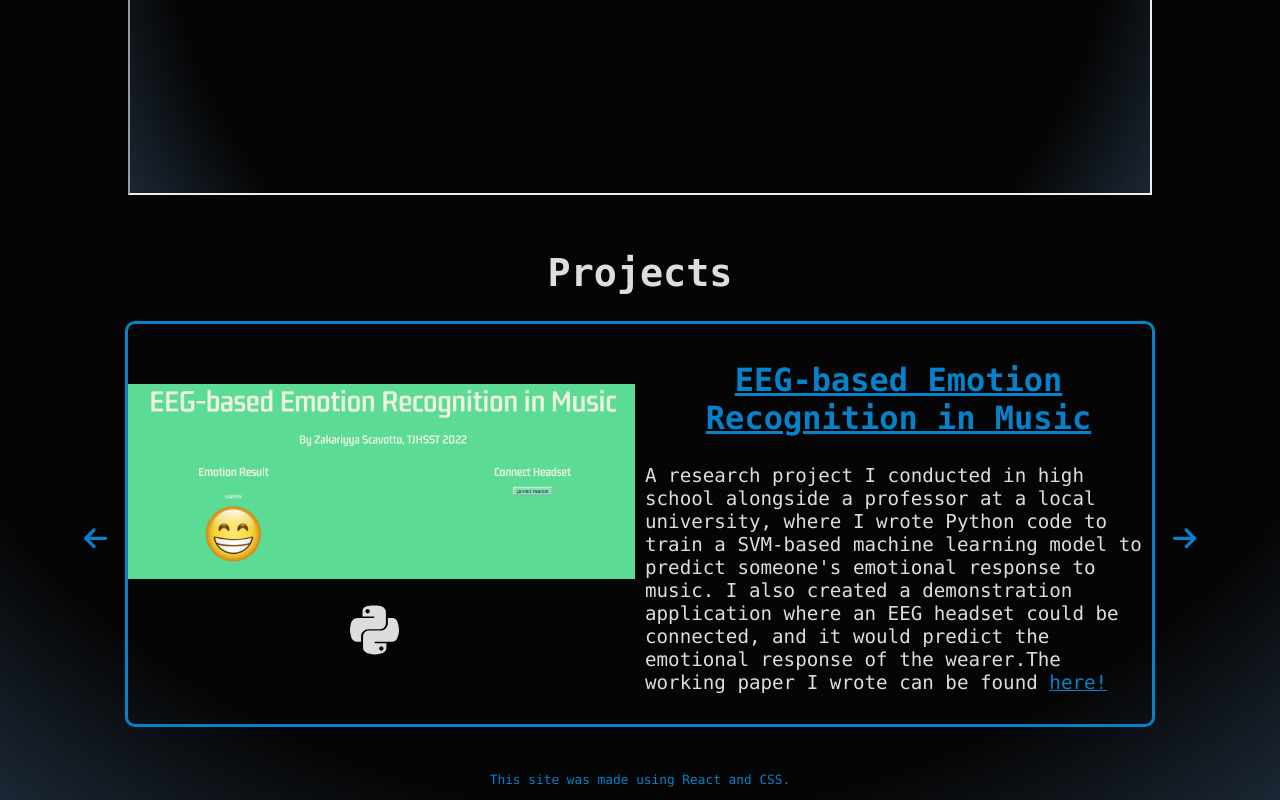
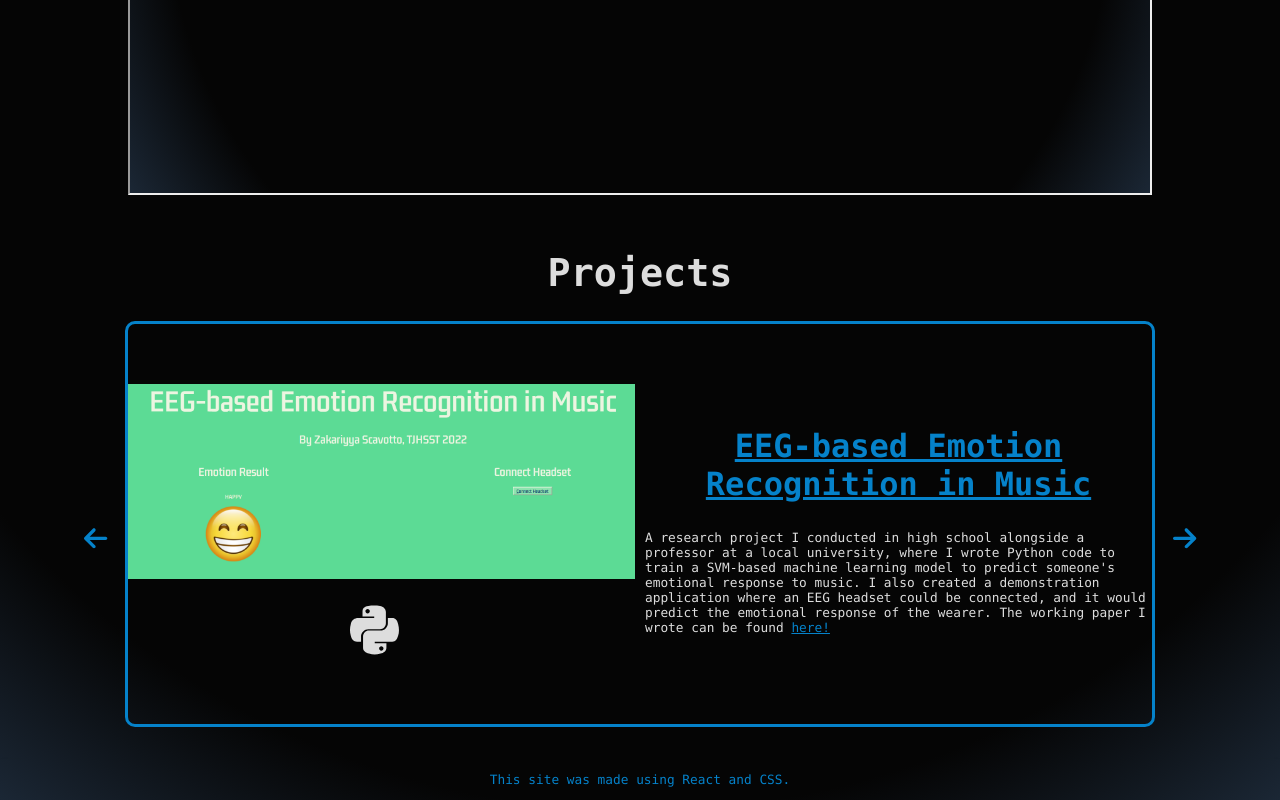
Before and after one commit to ZakariyyaScavotto/zs-portfolio-site, a React (Create React App) app: page / in a window 1280 px wide. Shown: the part 849-1649 px from the top of the page. Built offline with nearby package versions, Linux system fonts and the light colour scheme; a web font is replaced by a local one.

Commit message:
Did more work on projects styling

```diff
--- a/src/components/Projects.js
+++ b/src/components/Projects.js
@@ -39,7 +39,7 @@ class Projects extends React.Component {
 					machine learning model to predict someone's emotional response to
 					music. I also created a demonstration application where an EEG headset
 					could be connected, and it would predict the emotional response of the
-					wearer.The working paper I wrote can be found{" "}
+					wearer. The working paper I wrote can be found{" "}
 					<a
 						href="https://mars.gmu.edu/items/34eda27d-0441-4612-9a66-9fe94ad8eb47"
 						target="_blank"
--- a/src/styles/Projects.css
+++ b/src/styles/Projects.css
@@ -93,7 +93,7 @@ button {
 }
 .text p {
 	margin-top: 0;
-	font-size: 1.5vw;
+	font-size: 1vw;
 }
 
 /* slideshow transition */
```
